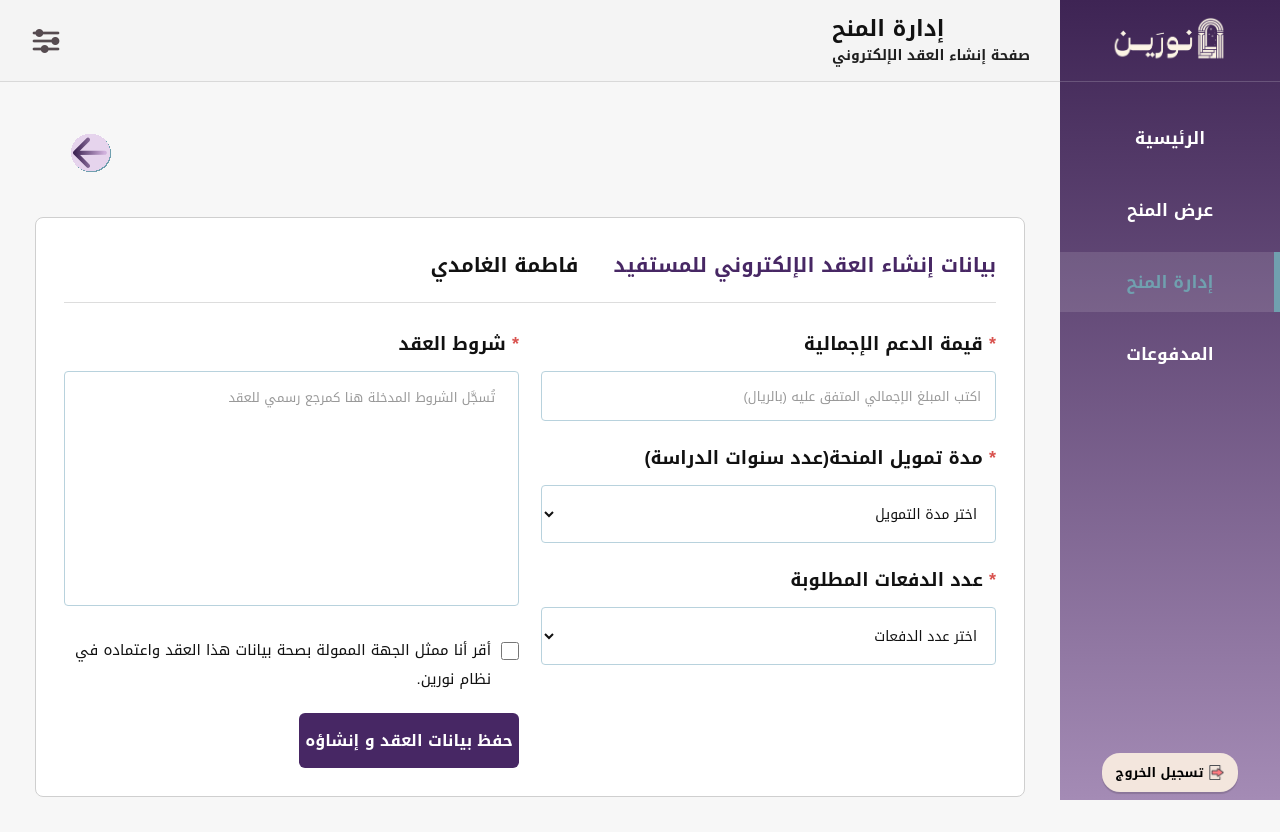
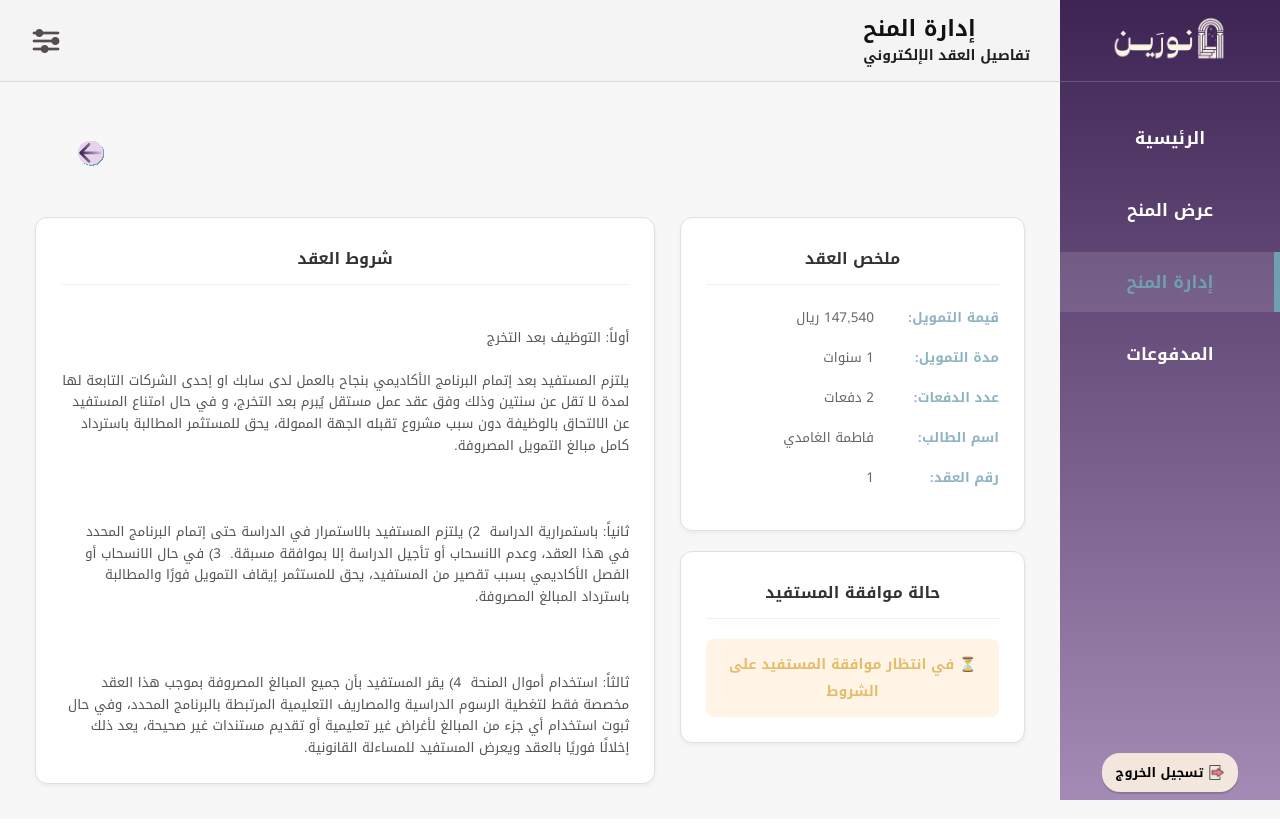
Before and after one commit to Nada7m/NOREEN-Educational-Funding-Platform, a PHP site: page /Inv09_create_contract.php?request_id=2 in a window 1280 px wide. After the commit the page ends 800 px from the top, so only its background shows below. Run offline with PHP 8.4, Linux system fonts and the light colour scheme; a user stored in the database is signed in; data comes from the database, SQL or seed files in the repository.

Commit message:
Add files via upload

```diff
--- a/Inv09_create_contract.php
+++ b/Inv09_create_contract.php
@@ -22,8 +22,8 @@ if ($request_id <= 0) {
 $success_message = "";
 $error_message = "";
 
-/* جلب اسم المستفيد */
-$sql = "SELECT b.f_name, b.l_name
+/* جلب بيانات المستفيد والمنحة */
+$sql = "SELECT b.f_name, b.l_name, sr.major_name, sr.univ_name, sr.bnf_id
         FROM scholarship_requests sr
         INNER JOIN scholarship_opps so ON sr.scholarship_id = so.scholarship_id
         INNER JOIN beneficiary b ON sr.bnf_id = b.bnf_id
@@ -39,8 +39,16 @@ if (!$request_data) {
     die("لا يمكن الوصول إلى هذا الطلب");
 }
 
-/* حفظ العقد */
-if ($_SERVER["REQUEST_METHOD"] == "POST") {
+/*  فحص هل العقد موجود مسبقاً لعرضه بدلاً من الفورم  */
+$contract_query = "SELECT * FROM e_contract WHERE request_id = ?";
+$c_stmt = mysqli_prepare($con, $contract_query);
+mysqli_stmt_bind_param($c_stmt, "i", $request_id);
+mysqli_stmt_execute($c_stmt);
+$contract_data = mysqli_fetch_assoc(mysqli_stmt_get_result($c_stmt));
+$has_contract = ($contract_data) ? true : false;
+
+/*( معالجة حفظ العقد ) */
+if ($_SERVER["REQUEST_METHOD"] == "POST" && !$has_contract) {
 
     $amount = isset($_POST['amount']) ? trim($_POST['amount']) : "";
     $funding_duration = isset($_POST['funding_duration']) ? trim($_POST['funding_duration']) : "";
@@ -56,42 +64,23 @@ if ($_SERVER["REQUEST_METHOD"] == "POST") {
     } elseif (!is_numeric($amount)) {
         $error_message = "قيمة الدعم الإجمالية يجب أن تكون رقمًا";
     } else {
-
-        $check_sql = "SELECT contract_id FROM e_contract WHERE request_id = ?";
-        $check_stmt = mysqli_prepare($con, $check_sql);
-        mysqli_stmt_bind_param($check_stmt, "i", $request_id);
-        mysqli_stmt_execute($check_stmt);
-        $check_result = mysqli_stmt_get_result($check_stmt);
-
-        if (mysqli_num_rows($check_result) > 0) {
-            $error_message = "تم إنشاء عقد مسبقًا لهذا الطلب";
-        } else {
-            $insert_sql = "INSERT INTO e_contract
-                           (request_id, payments_count, funding_duration, ctr_status, terms, amount)
-                           VALUES (?, ?, ?, ?, ?, ?)";
-
+        $insert_sql = "INSERT INTO e_contract (request_id, payments_count, funding_duration, ctr_status, terms, amount, approval_status)
+                       VALUES (?, ?, ?, ?, ?, ?, 'في انتظار الموافقة')";
         $insert_stmt = mysqli_prepare($con, $insert_sql);
-            mysqli_stmt_bind_param(
-                $insert_stmt,
-                "iiissd",
-                $request_id,
-                $payments_count,
-                $funding_duration,
-                $ctr_status,
-                $terms,
-                $amount
-            );
+        mysqli_stmt_bind_param($insert_stmt, "iiissd", $request_id, $payments_count, $funding_duration, $ctr_status, $terms, $amount);
 
         if (mysqli_stmt_execute($insert_stmt)) {
-                $success_message = "تم حفظ بيانات العقد بنجاح";
-                $_POST = array();
+            header("Location: Inv09_create_contract.php?request_id=$request_id&success=1");
+            exit();
         } else {
             $error_message = "حدث خطأ أثناء حفظ العقد";
         }
     }
 }
-}
+
+if(isset($_GET['success'])) $success_message = "تم حفظ بيانات العقد بنجاح";
 ?>
+
 <!DOCTYPE html>
 <html lang="ar" dir="rtl">
 <head>
@@ -114,7 +103,6 @@ body{
     background:#f7f7f7;
 }
 
-/* نفس الهيدر من الملف المرجعي */
 .header{
     display:flex;
     flex-direction:row-reverse;
@@ -132,7 +120,6 @@ body{
     align-items:center;
 }
 
-/* نفس زر الرجوع من الملف المرجعي */
 .back-icon{
     width:26px;
     height:26px;
@@ -249,24 +236,14 @@ body{
     text-align:right;
 }
 
-/* نفس فكرة placeholder الهادئة */
 ::placeholder{
     color:#999;
     font-size:13px;
 }
 
-.form-input{
-    height:50px;
-}
-
-.form-select{
-    height:58px;
-}
-
-.form-textarea{
-    height:235px;
-    resize:none;
-}
+.form-input{ height:50px; }
+.form-select{ height:58px; }
+.form-textarea{ height:235px; resize:none; }
 
 .contract-check{
     display:flex;
@@ -301,20 +278,25 @@ body{
     justify-content:center;
 }
 
+
+  /*  تنسيقات عرض العقد  */
+.view-layout { display: flex; gap: 25px; align-items: flex-start; }
+.right-col { flex: 1; display: flex; flex-direction: column; gap: 20px; }
+.left-col { flex: 1.8; }
+.card-v { background: #fff; border-radius: 12px; padding: 25px; border: 1px solid #e0e0e0; box-shadow: 0 2px 4px rgba(0,0,0,0.05); }
+.card-h-v { font-size: 16px; font-weight: 700; color: #333; margin-bottom: 20px; text-align: center; border-bottom: 1px solid #f0f0f0; padding-bottom: 10px;}
+.info-line-v { display: flex; justify-content: flex-start; gap: 15px; margin-bottom: 15px; font-size: 13.5px; }
+.info-line-v label { color: #8EB4C2; font-weight: 600; min-width: 110px; }
+.info-line-v span { color: #666; font-weight: 500; }
+.terms-box-v { font-size: 13.5px; line-height: 1.6; color: #555; text-align: right; white-space: pre-line; }
+
+.status-box { padding: 12px; border-radius: 8px; text-align: center; font-weight: 700; font-size: 14px; }
+.status-approved { background: #D4F4E2; color: #55A082; }
+.status-waiting { background: #FFF4E5; color: #E6BC6A; }
+
 @media (max-width: 992px){
-    .contract-top{
-        flex-direction:column;
-        align-items:flex-start;
-        gap:10px;
-    }
-
-    .contract-form{
-        grid-template-columns:1fr;
-    }
-
-    .save-btn{
-        width:100%;
-    }
+    .contract-form, .view-layout { grid-template-columns: 1fr; flex-direction: column; }
+    .save-btn { width: 100%; }
 }
 </style>
 </head>
@@ -327,15 +309,13 @@ body{
             <div class="sidebar-logo">
                 <img src="شعار نورين.png" alt="نورين">
             </div>
-
             <ul class="sidebar-menu">
                 <li><a href="Inv00_MainPage.php">الرئيسية</a></li>
                 <li><a href="Inv04_CreateScholarship.php">عرض المنح</a></li>
                 <li><a href="Inv06_ManageScholarships.php" class="active">إدارة المنح</a></li>
-<li><a href="Inv10_Payments.php">المدفوعات</a></li>
+                <li><a href="#">المدفوعات</a></li>
             </ul>
         </div>
-
         <div class="sidebar-bottom">
             <form action="logout.php" method="post">
                 <button type="submit" class="logout-btn">
@@ -349,7 +329,6 @@ body{
     <main class="main-content">
 
         <header class="header">
-
             <div class="header-icons">
                 <div class="settings-dropdown">
                     <img src="ايقونة قائمة الاعدادات.png" class="menu-icon" alt="الإعدادات">
@@ -359,27 +338,24 @@ body{
                     </div>
                 </div>
             </div>
-
             <div class="page-heading">
                 <h1 class="page-title">إدارة المنح</h1>
-                <p class="page-description">صفحة إنشاء العقد الإلكتروني</p>
+                <p class="page-description">
+                    <?php echo $has_contract ? 'تفاصيل العقد الإلكتروني' : 'صفحة إنشاء العقد الإلكتروني'; ?>
+                </p>
             </div>
-
         </header>
 
         <section class="create-page">
 
             <div class="page-top">
                 <div></div>
-
                 <div class="back-btn">
                     <a href="Inv06_ManageScholarships.php">
-        <img src="سهم تراجع.svg" width="40">
+                        <img src="سهم تراجع.svg" alt="رجوع" class="back-icon">
                     </a>
                 </div>
             </div>
-
-            <div class="contract-card">
 
             <?php if($success_message != ""): ?>
                 <div class="message success"><?php echo $success_message; ?></div>
@@ -388,6 +364,45 @@ body{
             <?php if($error_message != ""): ?>
                 <div class="message error"><?php echo $error_message; ?></div>
             <?php endif; ?>
+
+            <?php if ($has_contract): ?>
+                <div class="view-layout">
+                    <div class="right-col">
+                        <div class="card-v">
+                            <div class="card-h-v">ملخص العقد</div>
+                            <div class="info-line-v"><label>قيمة التمويل:</label> <span><?php echo number_format($contract_data['amount']); ?> ريال</span></div>
+                            <div class="info-line-v"><label>مدة التمويل:</label> <span><?php echo $contract_data['funding_duration']; ?> سنوات</span></div>
+                            <div class="info-line-v"><label>عدد الدفعات:</label> <span><?php echo $contract_data['payments_count']; ?> دفعات</span></div>
+                            <div class="info-line-v"><label>اسم الطالب:</label> <span><?php echo htmlspecialchars($request_data['f_name'] . " " . $request_data['l_name']); ?></span></div>
+                            <div class="info-line-v"><label>رقم العقد:</label> <span><?php echo $contract_data['contract_id']; ?></span></div>
+                        </div>
+
+                        <div class="card-v">
+                            <div class="card-h-v">حالة موافقة المستفيد</div>
+                            <?php if ($contract_data['approval_status'] === 'تمت الموافقة'): ?>
+                                <div class="status-box status-approved">
+                                    تمت الموافقة على العقد من قبل المستفيد ✓
+                                </div>
+                            <?php else: ?>
+                                <div class="status-box status-waiting">
+                                    ⏳ في انتظار موافقة المستفيد على الشروط
+                                </div>
+                            <?php endif; ?>
+                        </div>
+                    </div>
+
+                    <div class="left-col">
+                        <div class="card-v">
+                            <div class="card-h-v"> شروط العقد</div>
+                            <div class="terms-box-v">
+                                <?php echo nl2br(htmlspecialchars($contract_data['terms'])); ?>
+                            </div>
+                        </div>
+                    </div>
+                </div>
+
+            <?php else: ?>
+                <div class="contract-card">
 
                     <div class="contract-top">
                         <div class="contract-title">بيانات إنشاء العقد الإلكتروني للمستفيد</div>
@@ -411,13 +426,11 @@ body{
                                     <label class="form-label"><span class="req">*</span> مدة تمويل المنحة(عدد سنوات الدراسة)</label>
                                     <select name="funding_duration" class="form-select">
                                         <option value="">اختر مدة التمويل</option>
-                                    <option value="1" <?php if(isset($_POST['funding_duration']) && $_POST['funding_duration']=="1") echo "selected"; ?>>سنة</option>
-                                    <option value="2" <?php if(isset($_POST['funding_duration']) && $_POST['funding_duration']=="2") echo "selected"; ?>>سنتين</option>
-                                    <option value="3" <?php if(isset($_POST['funding_duration']) && $_POST['funding_duration']=="3") echo "selected"; ?>>ثلاث سنوات</option>
-                                    <option value="4" <?php if(isset($_POST['funding_duration']) && $_POST['funding_duration']=="4") echo "selected"; ?>>أربع سنوات</option>
-                                    <option value="5" <?php if(isset($_POST['funding_duration']) && $_POST['funding_duration']=="5") echo "selected"; ?>>خمس سنوات</option>
-                                   <option value="6" <?php if(isset($_POST['funding_duration']) && $_POST['funding_duration']=="6") echo "selected"; ?>>ست سنوات</option>
-
+                                        <option value="1" <?php if(isset($_POST['funding_duration']) && $_POST['funding_duration']=="1") echo "selected"; ?>>1</option>
+                                        <option value="2" <?php if(isset($_POST['funding_duration']) && $_POST['funding_duration']=="2") echo "selected"; ?>>2</option>
+                                        <option value="3" <?php if(isset($_POST['funding_duration']) && $_POST['funding_duration']=="3") echo "selected"; ?>>3</option>
+                                        <option value="4" <?php if(isset($_POST['funding_duration']) && $_POST['funding_duration']=="4") echo "selected"; ?>>4</option>
+                                        <option value="5" <?php if(isset($_POST['funding_duration']) && $_POST['funding_duration']=="5") echo "selected"; ?>>5</option>
                                     </select>
                                 </div>
 
@@ -429,8 +442,7 @@ body{
                                         <option value="3" <?php if(isset($_POST['payments_count']) && $_POST['payments_count']=="3") echo "selected"; ?>>3</option>
                                         <option value="4" <?php if(isset($_POST['payments_count']) && $_POST['payments_count']=="4") echo "selected"; ?>>4</option>
                                         <option value="5" <?php if(isset($_POST['payments_count']) && $_POST['payments_count']=="5") echo "selected"; ?>>5</option>
-                                   <option value="5" <?php if(isset($_POST['payments_count']) && $_POST['payments_count']=="6") echo "selected"; ?>>6</option>
-
+                                        <option value="6" <?php if(isset($_POST['payments_count']) && $_POST['payments_count']=="6") echo "selected"; ?>>6</option>
                                     </select>
                                 </div>
                             </div>
@@ -438,7 +450,7 @@ body{
                             <div>
                                 <div class="form-group">
                                     <label class="form-label"><span class="req">*</span> شروط العقد</label>
-                                <textarea name="terms" class="form-textarea" placeholder="  تُسجَّل الشروط المدخلة هنا كمرجع رسمي للعقد "><?php echo isset($_POST['terms']) ? htmlspecialchars($_POST['terms']) : ''; ?></textarea>
+                                    <textarea name="terms" class="form-textarea" placeholder=" تُسجَّل الشروط المدخلة هنا كمرجع رسمي للعقد "><?php echo isset($_POST['terms']) ? htmlspecialchars($_POST['terms']) : ''; ?></textarea>
                                 </div>
 
                                 <label class="contract-check">
@@ -451,13 +463,11 @@ body{
 
                         </div>
                     </form>
-
                 </div>
+            <?php endif; ?>
 
         </section>
-
     </main>
-
 </div>
 
 </body>
```
Lines whose indentation alone changed are shown as unchanged.
